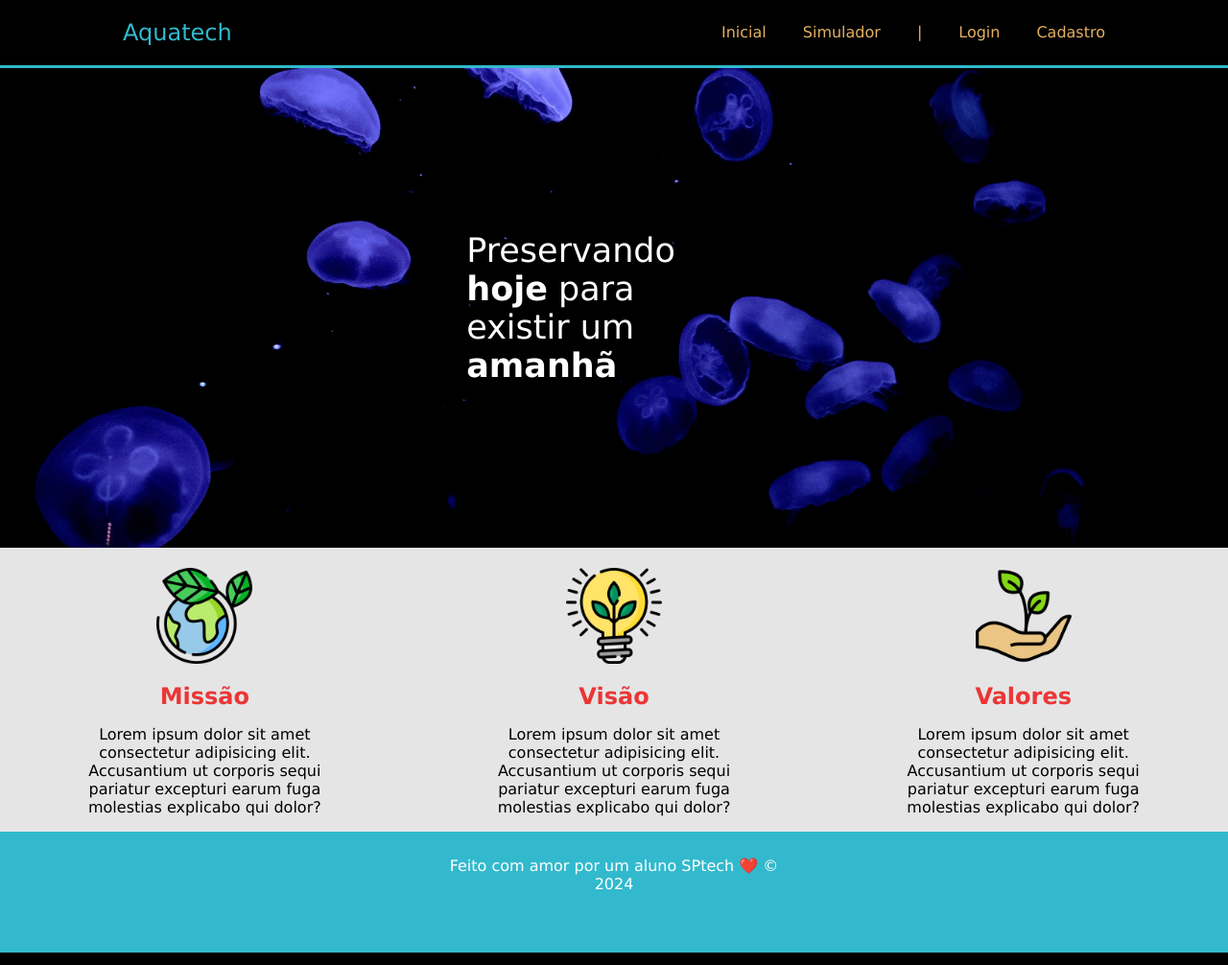
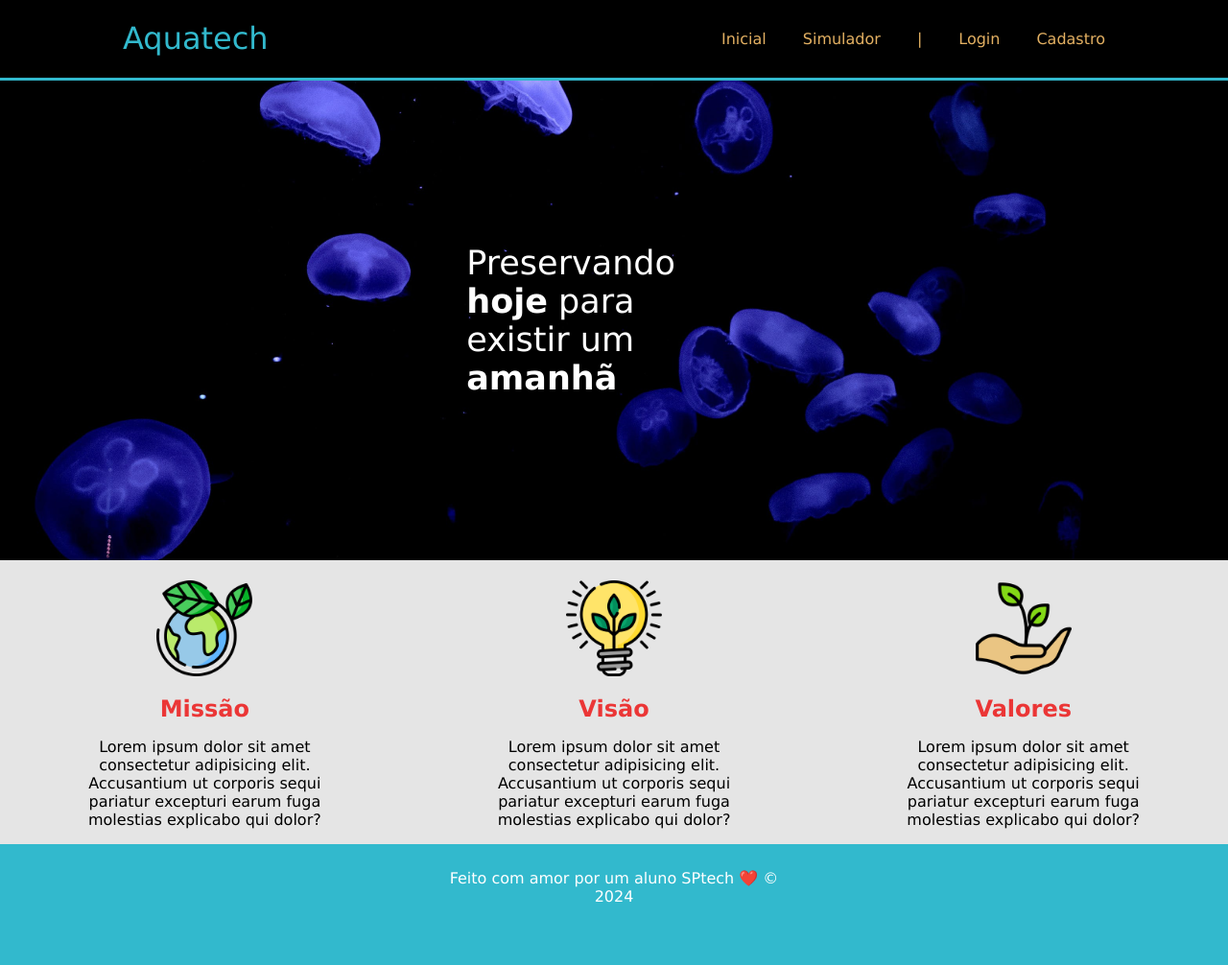
Before and after one commit to GustavoRizerioDev/AquaTech, a plain HTML site: page index.html in a window 1280 px wide. Shown: the whole page at 96% size. Drawn offline with Linux system fonts and the light colour scheme.

Commit message:
voltando para o h1

```diff
--- a/index.html
+++ b/index.html
@@ -12,9 +12,9 @@
 <body>
     <div class="header">
         <div class="container">
-            <h2 class="titulo">
+            <h1 class="titulo">
                 Aquatech
-            </h2>
+            </h1>
             <ul class="navbar">
                 <li>Inicial</li>
                 <li>Simulador</li>
```
